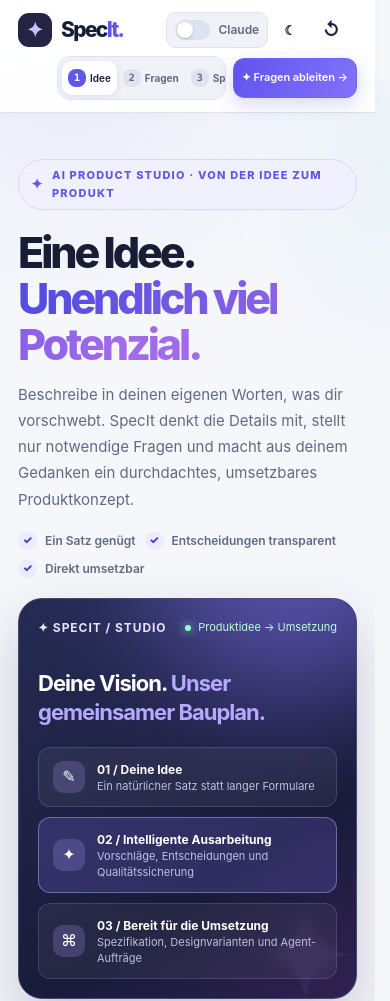
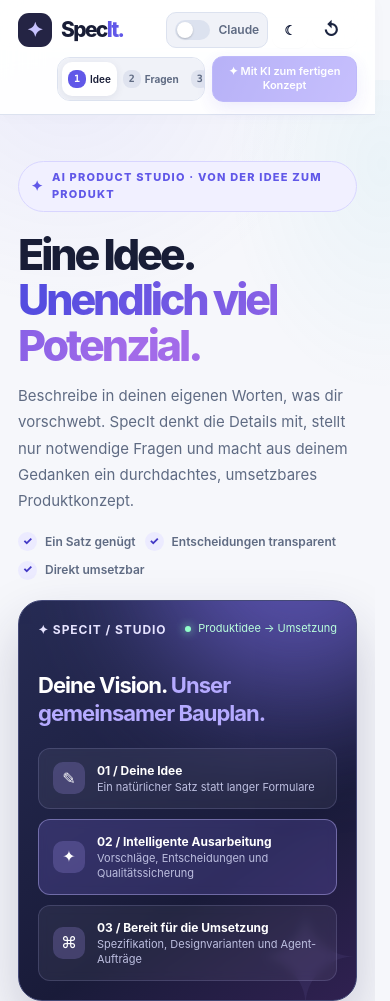
Before and after one commit to ccogit/SpecIt, a website: page public/index.html in a window 390 px wide. Shown: the top 1001 px of the page. Drawn offline with Linux system fonts and the light colour scheme; no server answers.

Commit message:
refactor(nav): align header CTA with Autopilot and expose all mobile steps

```diff
--- a/public/index.html
+++ b/public/index.html
@@ -946,6 +946,7 @@ function phasesUI(){
     if(i)bar.append(node('span','→','arrow'));
     const b=button(undefined,'phase'+(p.done?' done':''),()=>setPhase(i));
     b.setAttribute('aria-current',i===s.phase?'page':'false');
+    b.setAttribute('aria-label','Schritt '+(i+1)+': '+phaseNames[i]+(p.done?' abgeschlossen':''));
     b.append(node('span',p.done&&i!==s.phase?'✓':String(i+1),'num'),node('span',phaseNames[i]));
     if(p.chip)b.append(node('span',p.chip,'chip'+(p.warn?' warn':'')));
     bar.append(b);
@@ -966,15 +967,16 @@ function ensureFeatures(){
 }
 for(const b of document.querySelectorAll('[data-phase]'))b.onclick=()=>setPhase(Number(b.dataset.phase));
 // Die Knöpfe der einzelnen Schritte bleiben (versteckt) erhalten; die feste Leiste löst sie aus und zeigt ihren Stand.
-const nextOf=()=>[$('derive'),$('toSpec'),$('toTasks'),$('finish')][s.phase]||null;
+const nextOf=()=>[$('advancedPanel').open?$('derive'):$('magicStart'),$('toSpec'),$('toTasks'),$('finish')][s.phase]||null;
 function navUI(){
   const target=nextOf(),next=$('navNext'),back=$('navBack');
   back.style.visibility=s.phase?'visible':'hidden';back.textContent='←';back.title='Zurück zu „'+(phaseNames[s.phase-1]||'')+'“';back.setAttribute('aria-label',back.title);
   next.style.visibility=target?'visible':'hidden';
-  if(target){next.textContent=s.phase===0?$('deriveLabel').textContent:target.textContent;next.disabled=target.disabled}
+  if(target){next.textContent=s.phase===0?(target===$('magicStart')?$('magicStart').textContent:$('deriveLabel').textContent):target.textContent;next.disabled=target.disabled||(s.phase===0&&!s.idea.trim())}
   $('navHint').textContent='Schritt '+(s.phase+1)+' von '+phaseNames.length+' · '+phaseNames[s.phase];
 }
 $('navNext').onclick=()=>nextOf()?.click();
+$('advancedPanel').addEventListener('toggle',navUI);
 $('navBack').onclick=()=>{if(s.phase)setPhase(s.phase-1)};
 
 /* ---------- Schritt 1: Idee ---------- */
@@ -2022,7 +2024,7 @@ function aiUI(){
   $('mode').title=on?'Fragen und Spezifikation werden von Claude auf die Idee zugeschnitten'+(provider==='claude-code'?' (über das lokale Claude Code).':'.')
     :available?'Allgemeiner Fragenkatalog, für jede Idee gleich. Mit Claude werden die Fragen auf die Idee zugeschnitten.'
     :'Kein Claude-Zugang gefunden: ANTHROPIC_API_KEY in .env setzen oder Claude Code installieren und anmelden, dann SpecIt neu starten.';
-  ideaUI();studioUI();
+  ideaUI();studioUI();navUI();
   // Hinweis zum Datenfluss am Schalter selbst (die Fußzeile gibt es nicht mehr)
   $('aiSwitch').title=on?'Claude ist aktiv: Projektdaten werden an Anthropic gesendet. Keine vertraulichen Daten eingeben. Der Entwurf wird lokal im Browser gespeichert.':'Mit aktivem Claude werden Projektdaten an Anthropic gesendet. Keine vertraulichen Daten eingeben. Der Entwurf wird lokal im Browser gespeichert.';
   gaugeUI();
```
